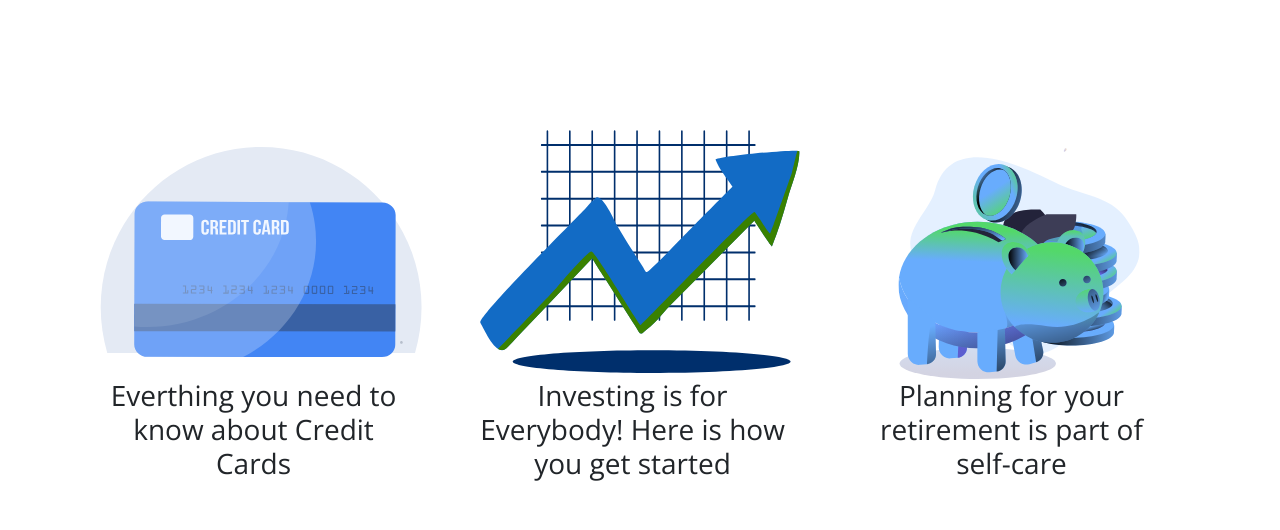
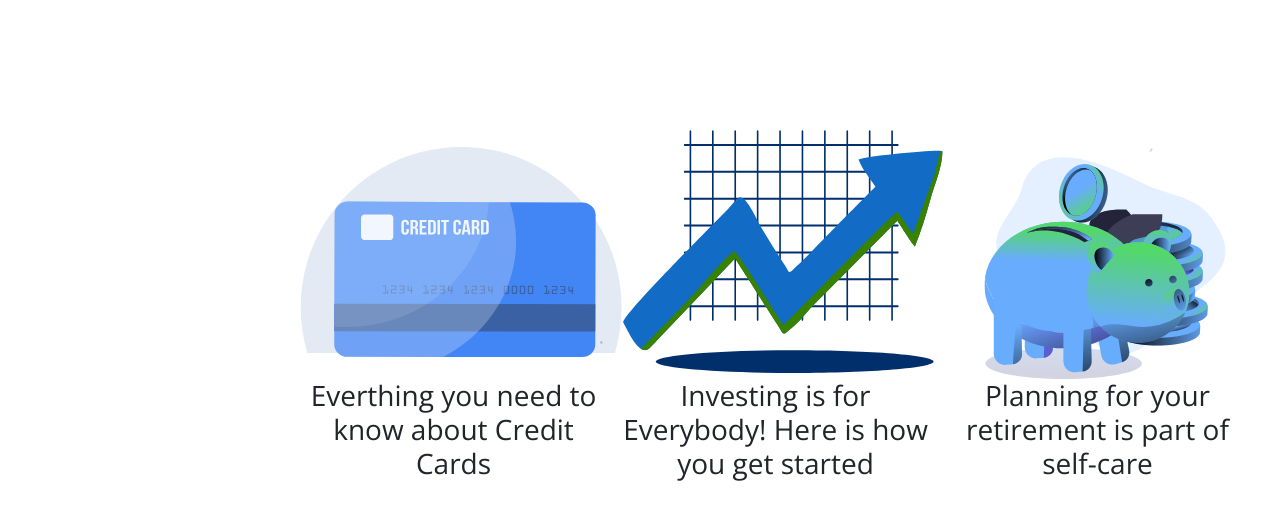
Before and after one commit to ehernandez123/final-project, a plain HTML site: page index.html in a window 1280 px wide. Shown: the part 1047-1577 px from the top of the page. Drawn offline with nearby package versions, Linux system fonts and the light colour scheme.

Commit message:
Adjusted margins to intro section

```diff
--- a/css/style.css
+++ b/css/style.css
@@ -92,7 +92,7 @@ Section 1
     display: flex;
     justify-content:space-between;
     margin: auto;
-    margin: 60px 100px 60px 100px;
+    margin: 60px 100px 60px 300px;
 }
 
 .icon-card h3 {
```
